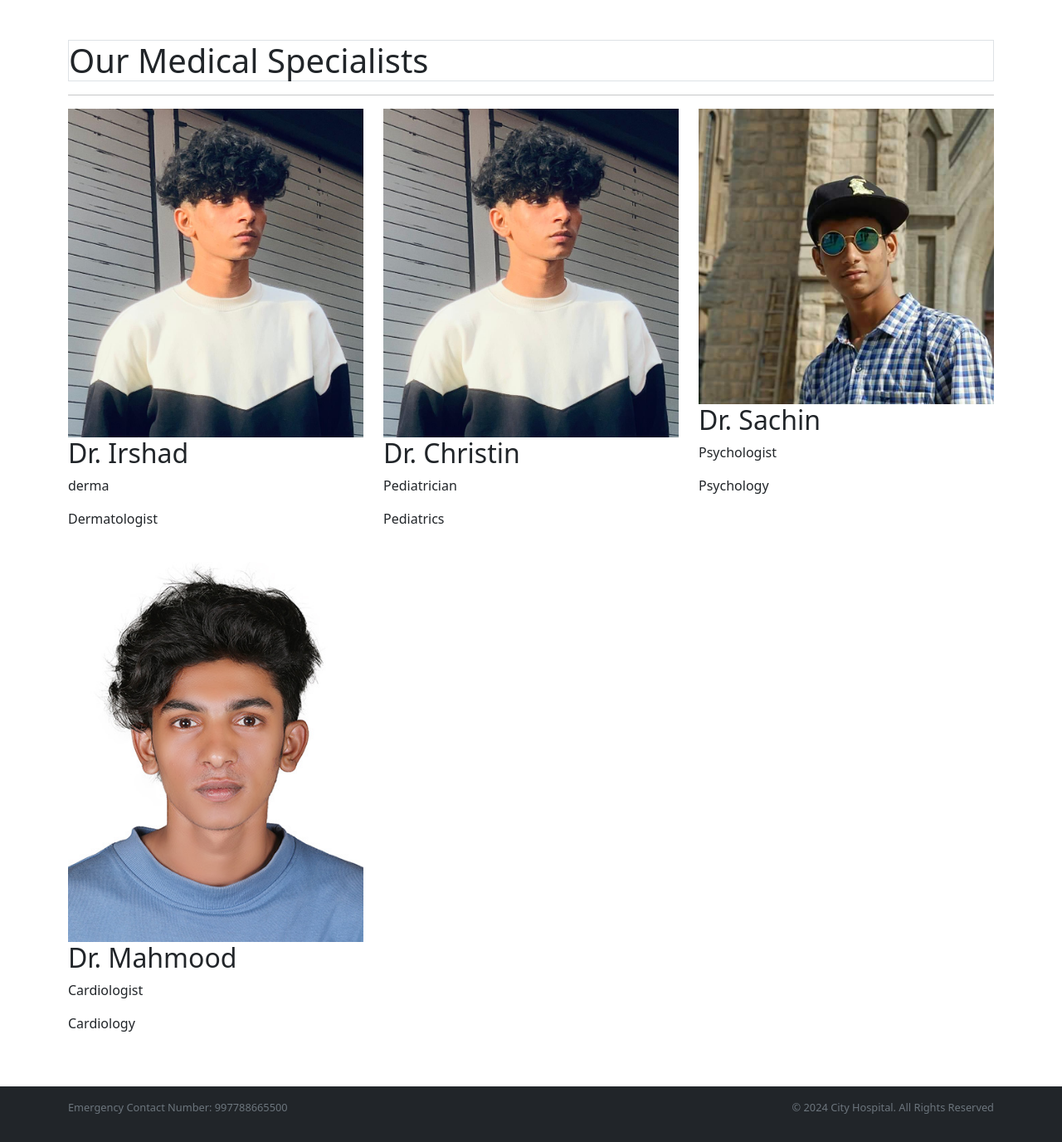
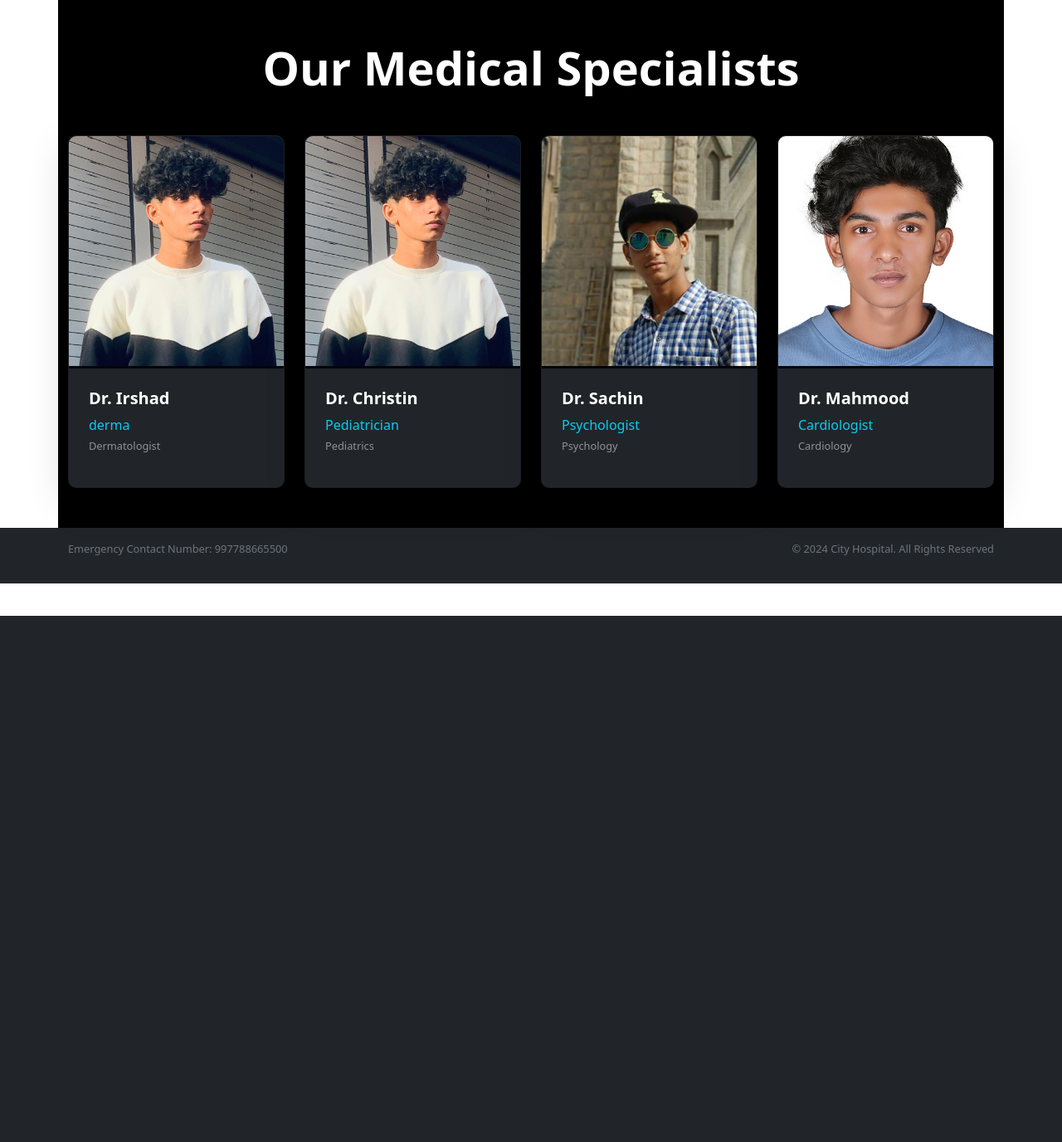
Before and after one commit to irshadx98/Hospital-management-, a Django app: page /Doctors/ in a window 1280 px wide. Shown: the part 58-1434 px from the top of the page at 83% size. After the commit the page ends 800 px from the top, so only its background shows below. Run offline with Django 5.2, Linux system fonts and the light colour scheme; data comes from the database, SQL or seed files in the repository; both versions use the stored data as it was after the commit; some libraries are stand-ins or nearby versions.

Commit message:
Updated project with recent changes

```diff
--- a/templates/Base.html
+++ b/templates/Base.html
@@ -58,11 +58,13 @@
       .menu-open body {
         overflow: hidden;
       }
+
+
     }
   </style>
 </head>
 
-<body>
+<body >
   <nav class="navbar navbar-expand-md navbar-dark bg-dark">
     <div class="container">
       <div class="col-12 col-md-2 text-left pl-md-0">
--- a/templates/doctors.html
+++ b/templates/doctors.html
@@ -1,92 +1,68 @@
 {% extends "Base.html" %}
 {% load static %}
 
-{% block title %}Doctors{% endblock %}
-
-{% block extra_css %}
-<link rel="stylesheet" href="{% static 'css/styledoctor.css' %}">
-<style>
-    /* Add these styles to your styledoctor.css file */
-    .doctor--card {
-        height: 100%;
-        transition: transform 0.3s ease;
-        border: none;
-        border-radius: 15px;
-        overflow: hidden;
-        box-shadow: 0 4px 15px rgba(0,0,0,0.1);
-    }
-
-    .doctor--card:hover {
-        transform: translateY(-5px);
-    }
-
-    .card--image {
-        height: 250px;
-        object-fit: cover;
-        border-radius: 15px 15px 0 0;
-    }
-
-    .card--details {
-        padding: 1.5rem;
-        background: #fff;
-    }
-
-    .card--title {
-        color: #2c3e50;
-        font-weight: 600;
-        margin-bottom: 0.5rem;
-    }
-
-    .card--specialization {
-        color: #e74c3c;
-        font-weight: 500;
-    }
-
-    .card--department {
-        color: #7f8c8d;
-        font-size: 0.9rem;
-    }
-
-    .page--ttle {
-        color: #2c3e50;
-        font-weight: 700;
-        margin: 2rem 0;
-        text-align: center;
-        border: #7f8c8d;
-    }
-
-    @media (max-width: 768px) {
-        .card-image {
-            height: 200px;
-        }
-
-        .doctor--card {
-            margin-bottom: 1.5rem;
-        }
-    }
-</style>
-{% endblock %}
+{% block title %}Our Doctors{% endblock %}
 
 {% block Content %}
-<div class="container py-5">
-    <h1 class= " page--ttle border">Our Medical Specialists</h1>
-    <hr>
+<div class="container py-5 bg-black">
+    <h1 class="text-center mb-5 display-4 fw-bold text-white">Our Medical Specialists</h1>
 
-    <div class="row row-cols-1 row-cols-md-2 row-cols-lg-3 g-4">
+    <div class="row row-cols-1 row-cols-md-2 row-cols-lg-3 row-cols-xl-4 g-4">
         {% for doctor in doctors %}
         <div class="col">
-            <div class="doctor--card">
-                <img class="card--image w-100"
-                     src="{% if doctor.image %}{{ doctor.image.url }}{% else %}{% static 'images/default-doctor.jpg' %}{% endif %}"
-                     alt="Dr. {{ doctor.name }}">
-                <div class="card-details">
-                    <h2 class="card--title">Dr. {{ doctor.name }}</h2>
-                    <p class="card--specialization">{{ doctor.specialization }}</p>
-                    <p class="card--department">{{ doctor.department }}</p>
+            <div class="card h-100 bg-dark text-white border-10 shadow-lg"
+                 style="transition: all 0.3s ease; border-radius: 10px;">
+                <img src="{% if doctor.image %}{{ doctor.image.url }}{% else %}{% static 'images/default-doctor.jpg' %}{% endif %}"
+                     class="card-img-top"
+                     alt="Dr. {{ doctor.name }}"
+                     style="height: 280px; object-fit: cover; border-bottom: 3px solid #00050a;">
+                <div class="card-body p-4">
+                    <h2 class="card-title fs-5 fw-bold mb-2">Dr. {{ doctor.name }}</h2>
+                    <p class="text-info mb-1 fw-semibold">{{ doctor.specialization }}</p>
+                    <p class="text-white-50 small">{{ doctor.department }}</p>
                 </div>
             </div>
         </div>
         {% endfor %}
     </div>
 </div>
+
+<style>
+    .card {
+        box-shadow: 0 8px 32px rgba(0, 0, 0, 0.3);
+        overflow: hidden;
+    }
+
+    .card:hover {
+        transform: translateY(-10px) scale(1.02);
+        box-shadow: 0 12px 40px rgba(255, 255, 255, 0.1);
+    }
+
+    .card-hover-overlay {
+        position: absolute;
+        top: 0;
+        left: 0;
+        width: 100%;
+        height: 100%;
+        background: linear-gradient(45deg, rgba(255,255,255,0.05), transparent);
+        opacity: 0;
+        transition: opacity 0.3s ease;
+    }
+
+    .card:hover .card-hover-overlay {
+        opacity: 1;
+    }
+
+    .expertise-tags .badge {
+        transition: all 0.3s ease;
+        padding: 8px 15px;
+        border-radius: 25px;
+    }
+
+    .expertise-tags .badge:hover {
+        transform: translateX(5px);
+        background: linear-gradient(45deg, currentColor, transparent) !important;
+    }
+
+</style>
 {% endblock %}
```
Also changed, not shown: templates/about.html (+2 -5 lines), db.sqlite3, media/doctors/Portrait_.JPG (added), media/doctors/photo_2024-07-11_10-25-07.jpg (added).
